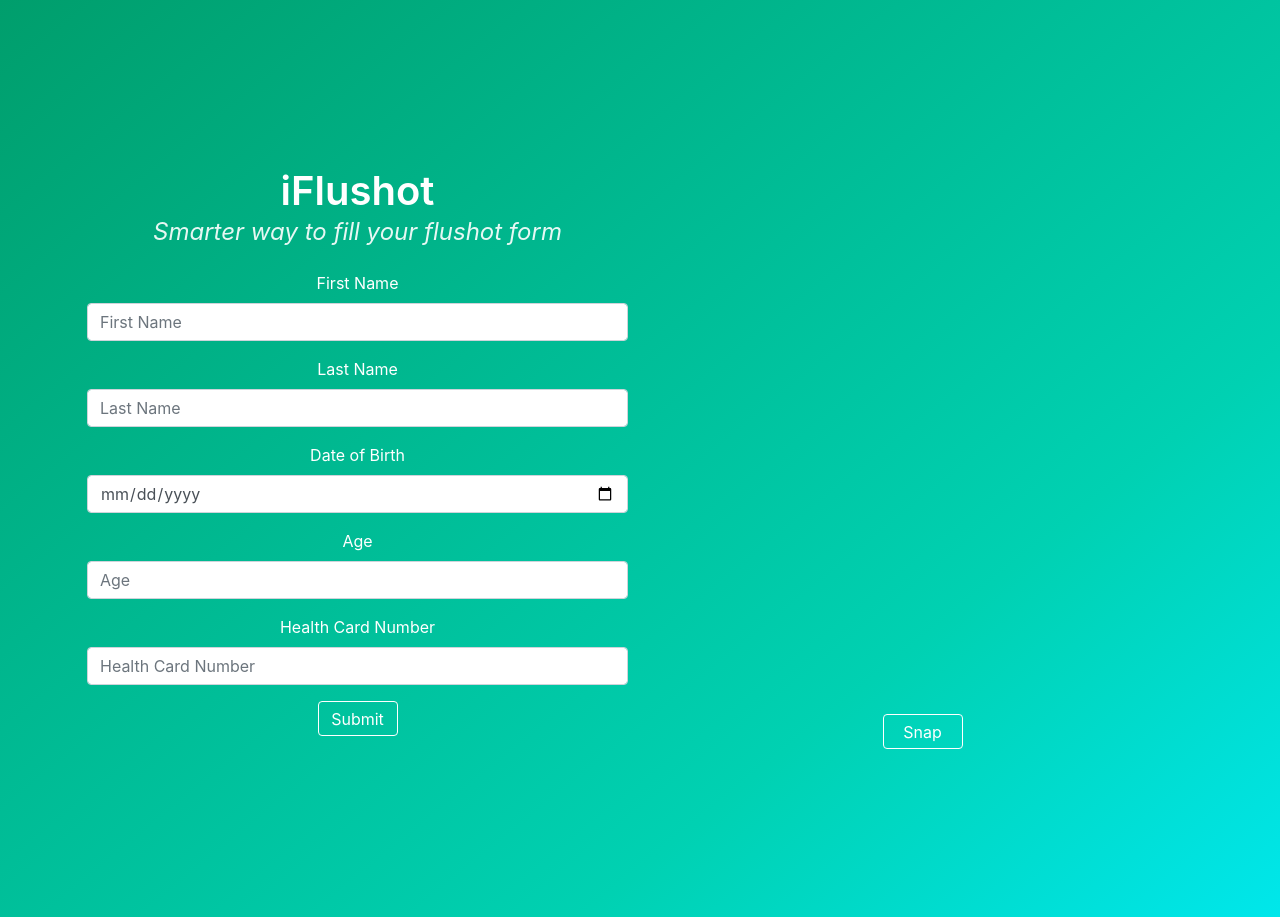
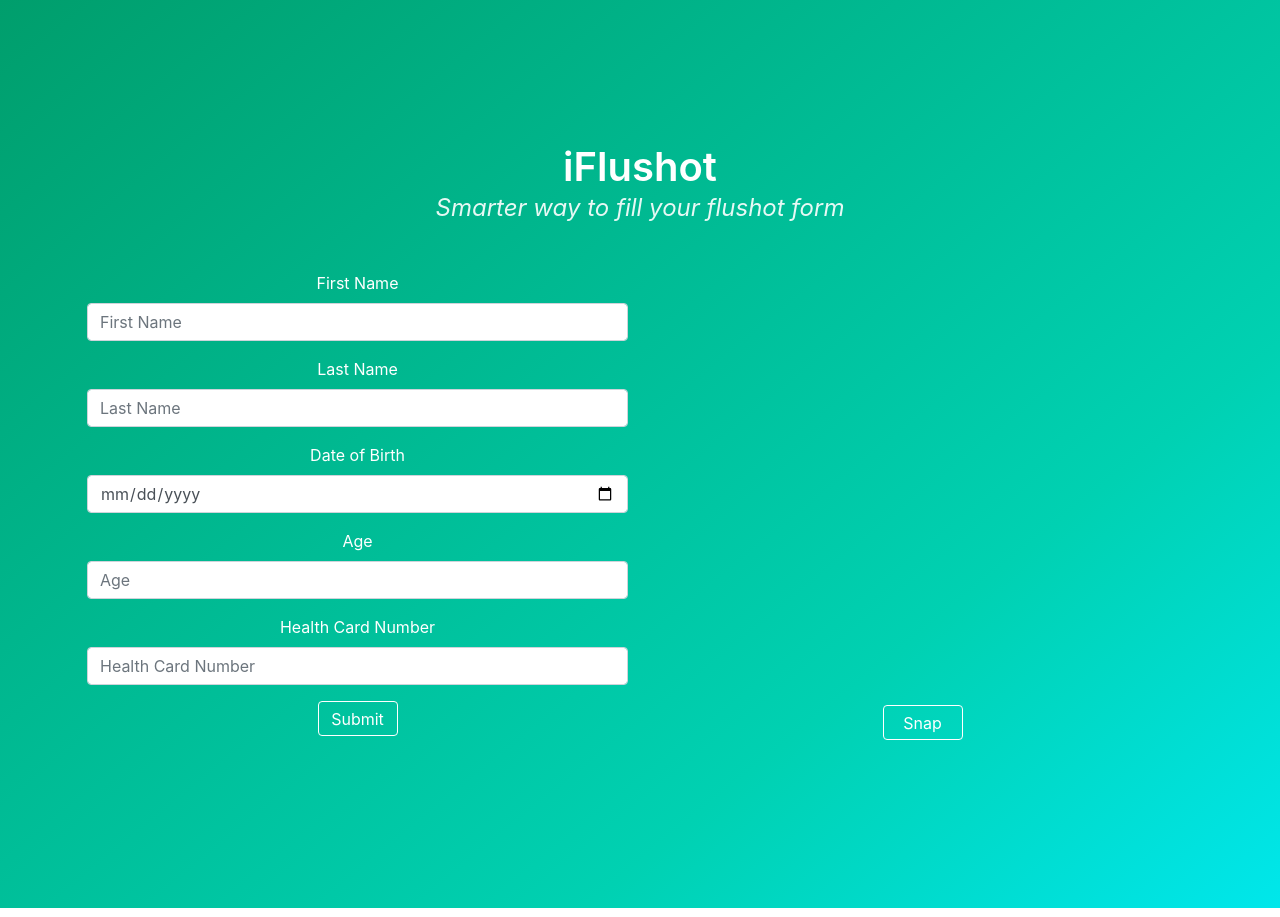
Before and after one commit to yanxi0830/noFluenza, a Flask app: page / in a window 1280 px wide. Shown: the part 72-989 px from the top of the page. Run offline with Flask 2, Linux system fonts and the light colour scheme; some libraries are stand-ins or nearby versions.

Commit message:
random designs

```diff
--- a/iFlushot/templates/base.html
+++ b/iFlushot/templates/base.html
@@ -9,15 +9,15 @@
     <link rel="stylesheet" href="../static/css/style.css">
     <style>
     #container {
-        margin: 0px auto;
+        margin-top: 10px auto;
         width: 500px;
         height: 500px;
         border: 0px #333 solid;
     }
     #videoElement {
-        margin-top: 40px;
+        margin-top: 48px;
         width: 500px;
-        height: 500px;
+        height: 380px;
         background-color: rgba(0, 0, 0, 0);
 
     }
--- a/iFlushot/templates/login.html
+++ b/iFlushot/templates/login.html
@@ -52,11 +52,11 @@
 <section class="hero is-primary is-bold is-medium">
   <div class="hero-body">
     <div class="container has-text-centered">
+      <p class="title is-2">iFlushot</p>
+      <p class="subtitle is-4"><i>Smarter way to fill your flushot form</i></p>
       <div class="columns">
         <div class="column is-auto">
           <br>
-          <p class="title is-2">iFlushot</p>
-          <p class="subtitle is-4"><i>Smarter way to fill your flushot form</i></p>
           <form>
             <div class="form-group">
               <label for="firstName">First Name</label>
```
